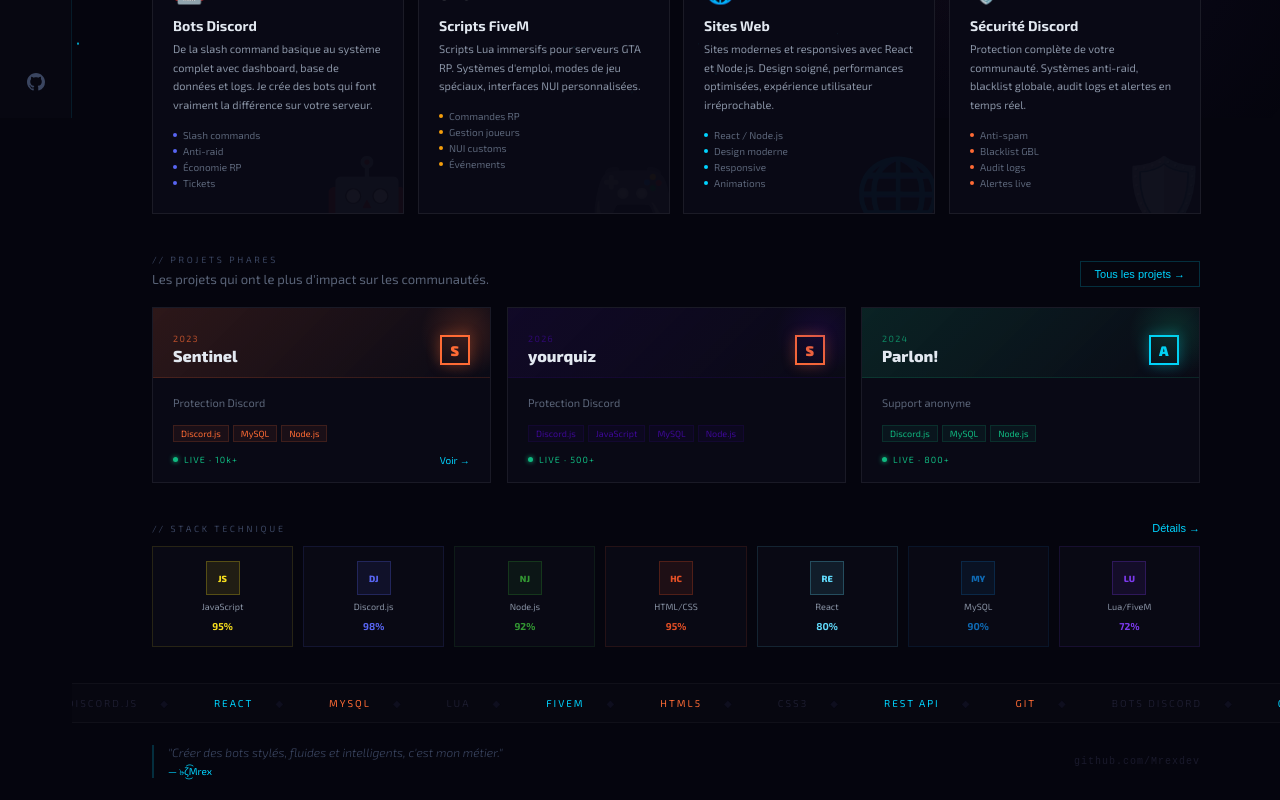
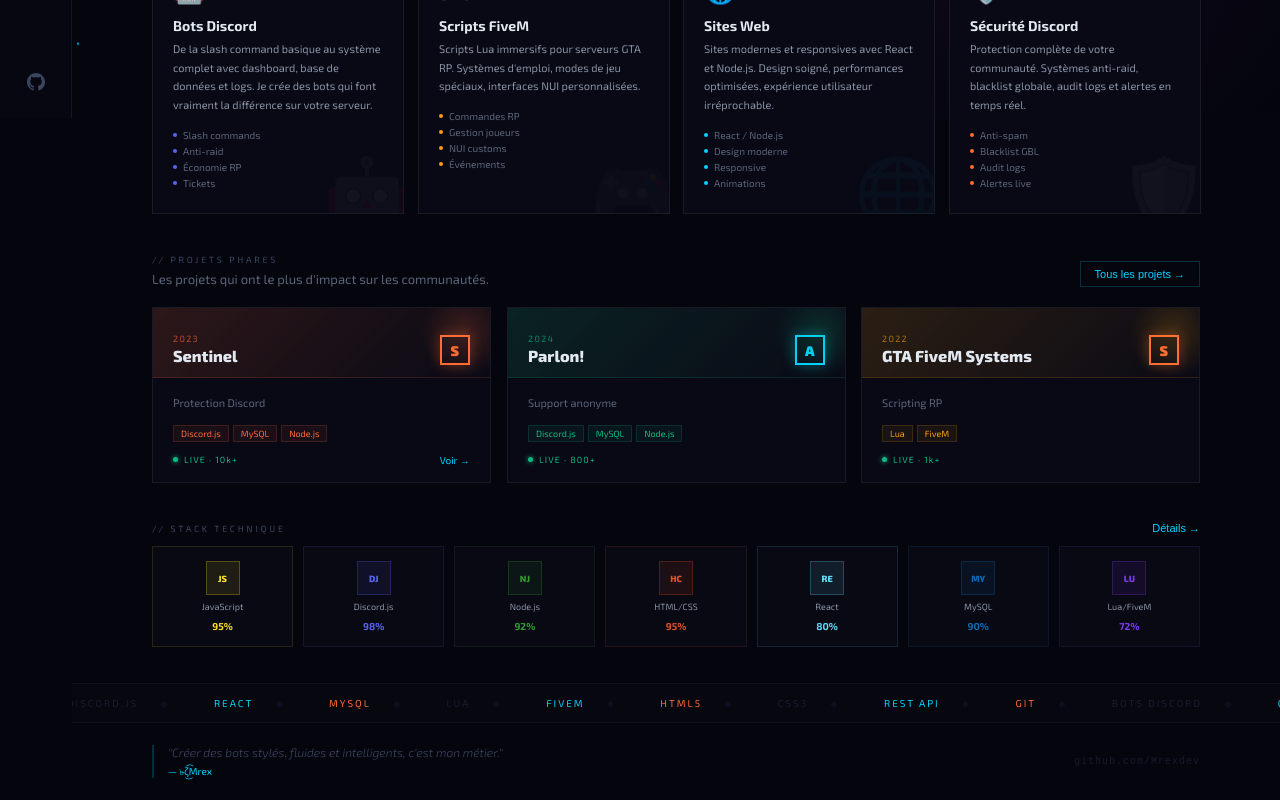
Before and after one commit to Mrexdev/mrex-portfolio, a React (Vite) app: page / in a window 1280 px wide. Shown: the part 682-1482 px from the top of the page. Built offline with nearby package versions, Linux system fonts and the light colour scheme.

Commit message:
Update App.jsx

```diff
--- a/src/App.jsx
+++ b/src/App.jsx
@@ -13,7 +13,7 @@
 
 const PROJECTS = [
   { name: "Sentinel", short: "Protection Discord", desc: "Sentinel est mon projet phare — un système de sécurité complet pour serveurs Discord. Anti-raid, anti-spam, et une Blacklist Globale inter-serveurs unique qui synchronise les bans entre communautés. Déployé sur des dizaines de serveurs.", tags: ["Discord.js", "MySQL", "Node.js"], rank: "S", color: "#FF6B35", link: "https://sites.google.com/view/sentinelbotfr/sentinel", year: "2023", users: "10k+" },
-  { name: "yourquiz", short: "Protection Discord", desc: "YourQuiz — Bot quiz chill & fun créé par Mrex ! Vos potes posent les questions via un popup, vous répondez anonymement. Timer live, classement en temps réel et stats persistantes. Que le meilleur gagne !", tags: ["Discord.js", "JavaScript", "MySQL", "Node.js"], rank: "S", color: "#3D0896", year: "2026", users: "500+" },
+  { name: "yourquiz", short: "Protection Discord", desc: "YourQuiz — Bot quiz chill & fun créé par Mrex ! Vos potes posent les questions via un popup, vous répondez anonymement. Timer live, classement en temps réel et stats persistantes. Que le meilleur gagne !", tags: ["Discord.js", "JavaScript", "MySQL", "Node.js"], rank: "A", color: "#3D0896", year: "2026", users: "500+" },
   { name: "InfraBot", short: "Infrastructure Discord", desc: "Un bot d'infrastructure pour administrateurs Discord. Gestion des backups automatiques, interface de configuration privée, logs détaillés et personnalisés. Pense à tout ce qu'un admin ne veut pas gérer manuellement — InfraBot le fait.", tags: ["Node.js", "MySQL"], rank: "A", color: "#00D4FF", year: "2023", users: "500+" },
   { name: "Arcadia", short: "Gamification", desc: "Arcadia transforme n'importe quel serveur Discord en terrain de jeu. Mini-jeux interactifs, système de progression, récompenses dynamiques. Les membres restent engagés, les communautés grandissent.", tags: ["Discord.js", "JavaScript"], rank: "A", color: "#8B5CF6", year: "2024", users: "2k+" },
   { name: "Parlon!", short: "Support anonyme", desc: "Un système de support unique qui préserve l'anonymat des utilisateurs. Tickets sécurisés, interface enrichie pour les modérateurs, historique chiffré. Idéal pour les serveurs avec des sujets sensibles.", tags: ["Discord.js", "MySQL", "Node.js"], rank: "A", color: "#10B981", year: "2024", users: "800+" },
```
